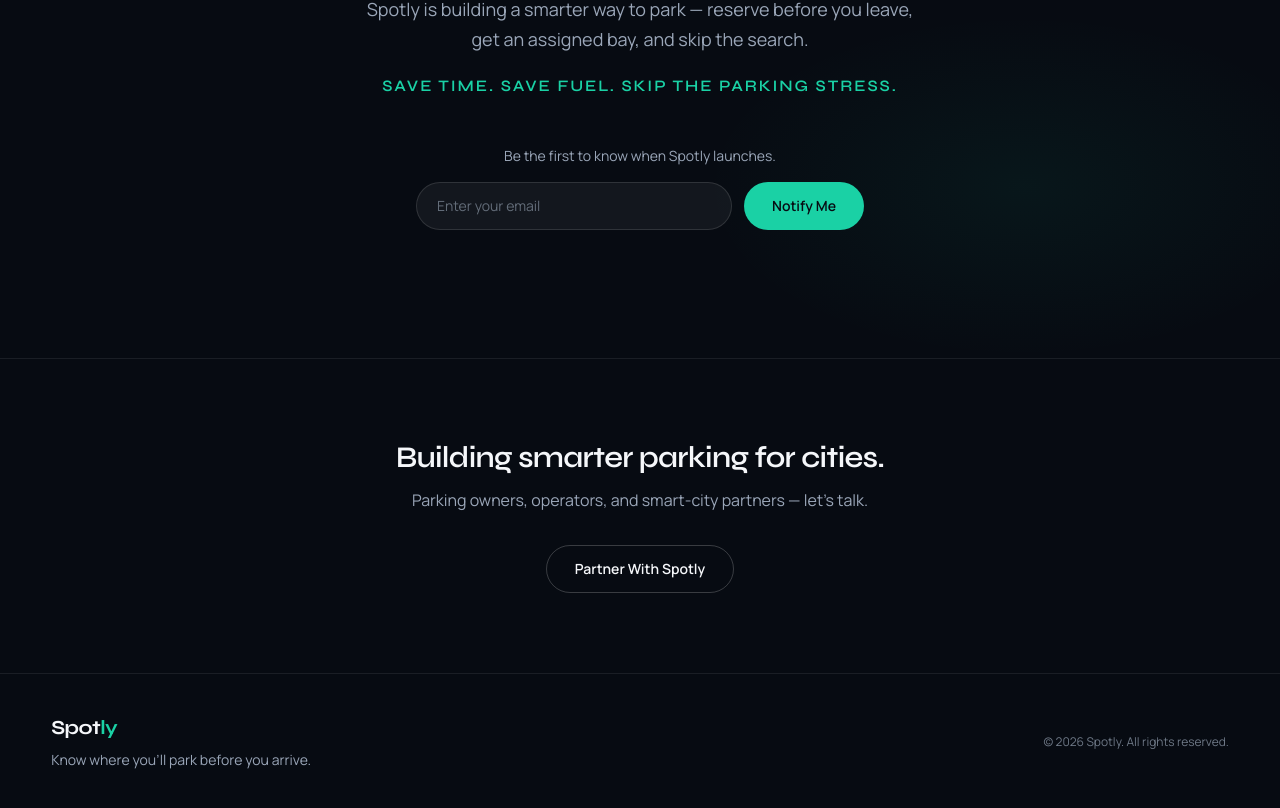
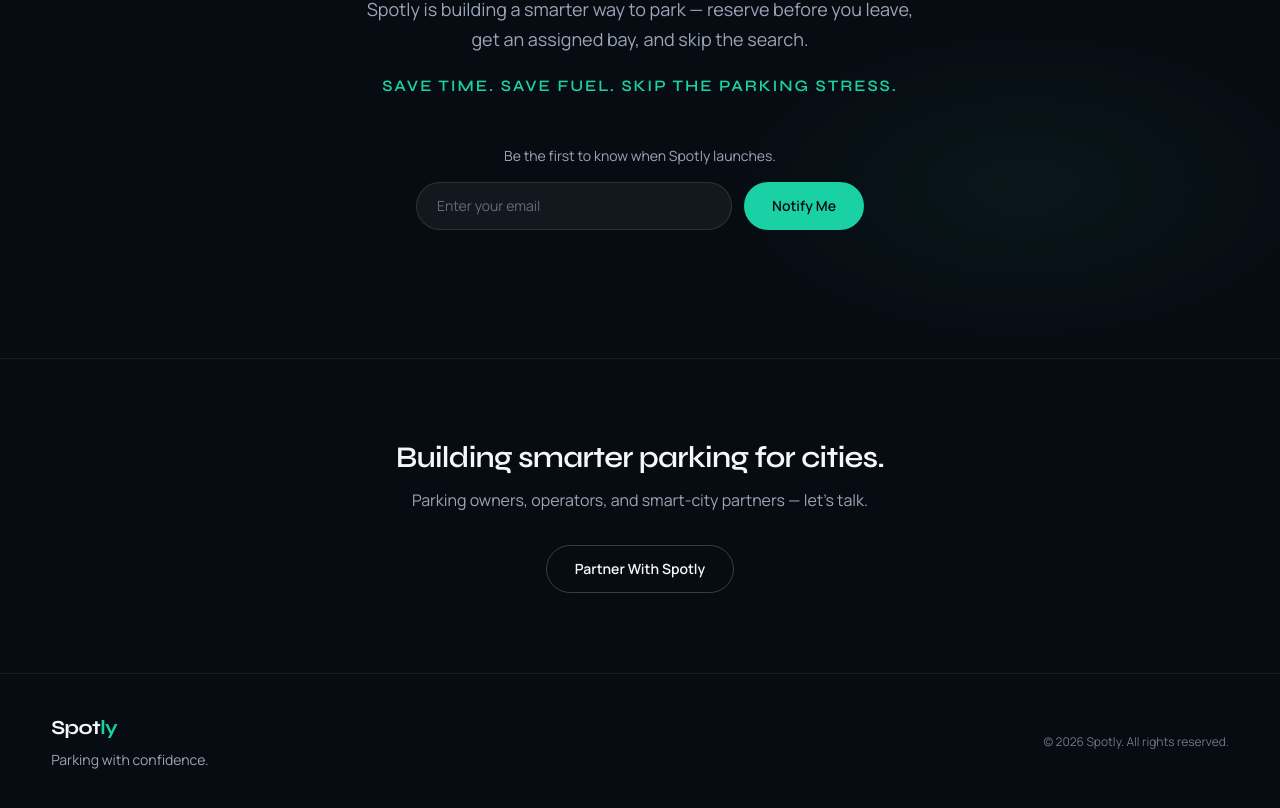
Before and after one commit to AkibDeraiya123/spotly-landing-page, a Next.js app: page /en in a window 1280 px wide. Shown: the part 501-1309 px from the top of the page. Built offline with nearby package versions, Linux system fonts and the light colour scheme.

Commit message:
updated tagline

```diff
--- a/src/components/sections/PartnerCTA.tsx
+++ b/src/components/sections/PartnerCTA.tsx
@@ -11,7 +11,7 @@ export function PartnerCTA({ dict }: { dict: Dictionary }) {
           {dict.partner.body}
         </p>
         <a
-          href="mailto:partners@spotly.com?subject=Partner%20with%20Spotly"
+          href="mailto:akibderaiya123@gmail.com?subject=Partner%20with%20Spotly"
           className="mt-8 inline-flex min-h-12 items-center justify-center rounded-full border border-white/20 px-7 text-sm font-semibold text-snow transition hover:border-teal hover:text-teal"
         >
           {dict.partner.cta}
--- a/src/i18n/dictionaries/ar.ts
+++ b/src/i18n/dictionaries/ar.ts
@@ -28,7 +28,7 @@ const ar: Dictionary = {
     cta: "شارك مع سبوتلي",
   },
   footer: {
-    tagline: "اعرف أين ستركن قبل أن تصل.",
+    tagline: "ركن السيارة بثقة",
     rights: "© 2026 سبوتلي. جميع الحقوق محفوظة.",
   },
 };
--- a/src/i18n/dictionaries/en.ts
+++ b/src/i18n/dictionaries/en.ts
@@ -58,7 +58,7 @@ const en: Dictionary = {
     cta: "Partner With Spotly",
   },
   footer: {
-    tagline: "Know where you'll park before you arrive.",
+    tagline: "Parking with confidence.",
     rights: "© 2026 Spotly. All rights reserved.",
   },
 };
```
